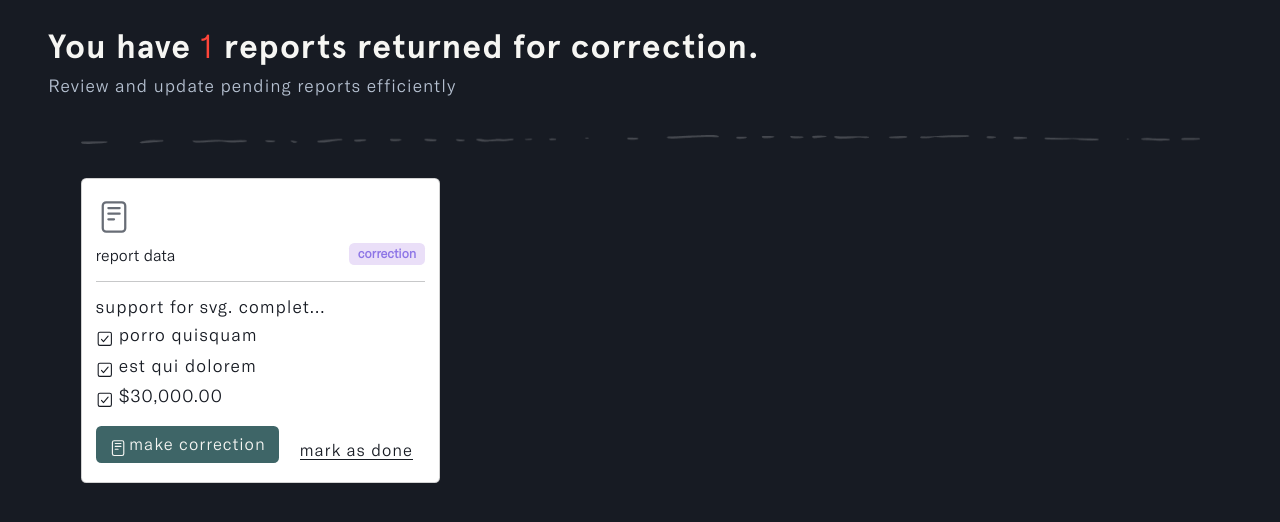
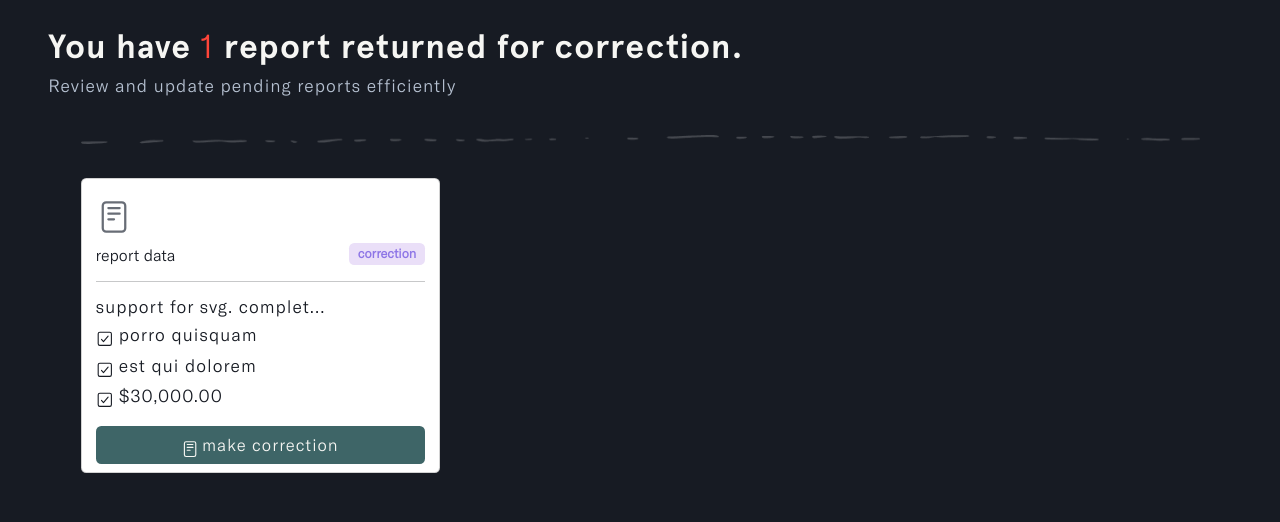
Before and after one commit to DavidDanso/finance-manager, a Django app: page /accountant/corrections in a window 1280 px wide. Shown: the part 52-574 px from the top of the page. Run offline with Django 5.2, Linux system fonts and the light colour scheme; a user stored in the database is signed in; data comes from the database, SQL or seed files in the repository; both versions use the stored data as it was after the commit; some libraries are stand-ins or nearby versions.

Commit message:
update correction report count display

```diff
--- a/accountant/templates/accountant/a_dashboard.html
+++ b/accountant/templates/accountant/a_dashboard.html
@@ -155,8 +155,8 @@
               <h2 class="align-self-center" id="h2-icon">
                 <ion-icon name="reader-outline"></ion-icon>
                 you got
-                <span class="text-danger">{{correction_count}}</span> reports
-                for correction
+                <span class="text-danger">{{correction_count}}</span>
+                report{{ correction_count|pluralize }} for correction
               </h2>
             </div>
             <!-- end correction-intro -->
--- a/accountant/templates/accountant/corrections.html
+++ b/accountant/templates/accountant/corrections.html
@@ -29,7 +29,8 @@
     <link rel="stylesheet" href="{% static '/css/bootstrap.min.css' %}" />
     <link rel="stylesheet" href="{% static '/css/corrections.css' %}" />
 
-    <!-- Flowbite CSS -->
+    <!--  -->
+    <!--  -->
 
     <script>
       document.documentElement.className = "js";
@@ -75,8 +76,8 @@
           <div class="container-fluid">
             <div class="hero-intro">
               <h1>
-                You have <span>{{correction_count}}</span> reports returned for
-                correction.
+                You have <span>{{correction_count}}</span>
+                report{{ correction_count|pluralize }} returned for correction.
               </h1>
               <p>Review and update pending reports efficiently</p>
             </div>
@@ -127,20 +128,14 @@
                       <ion-icon name="checkbox-outline"></ion-icon>
                       ${{ report.payment|floatformat:2|intcomma }}
                     </h3>
-
-                    <a href="#" id="corrections" class="btn">
-                      <ion-icon name="reader-outline"></ion-icon> make
-                      correction
-                    </a>
-                    <form
-                      action="{% url 'correction_done' report.id %}"
-                      method="post"
-                    >
-                      {% csrf_token %}
-                      <button type="submit" id="mark_done" class="btn">
-                        <span>mark as done</span>
-                      </button>
-                    </form>
+                    <!-- correction-btn -->
+                    <div class="d-grid gap-2">
+                      <a href="#" id="correction_btn" class="btn">
+                        <ion-icon name="reader-outline"></ion-icon> make
+                        correction
+                      </a>
+                    </div>
+                    <!-- end correction-btn -->
                   </div>
                   <!-- end card-body -->
                 </div>
--- a/accountant/urls.py
+++ b/accountant/urls.py
@@ -8,5 +8,5 @@ urlpatterns = [
     path('upload/', views.upload_file, name='upload_file'),
     path('edit-report/<str:pk>', views.edit_report, name='edit-report'),
     path('corrections', views.corrections_page, name='corrections'),
-    path('correction_done/<str:report_id>', views.correction_status, name='correction_done'),
+    path('change-correction-status/<str:report_id>', views.change_correction_status, name='change_correction_status'),
 ]
--- a/accountant/views.py
+++ b/accountant/views.py
@@ -80,11 +80,10 @@ def corrections_page(request):
 
 
 # Ensure the request is a POST request
-def correction_status(request, report_id):
+def change_correction_status(request, report_id):
     user = request.user.profile
 
-    # Fetch the report and update its status
-    if request.method == 'POST':
+    if request.method == "POST":
         report = get_object_or_404(Report, id=report_id, account_owner=user)
         report.status = 'pending'
         report.save()
--- a/static/css/corrections.css
+++ b/static/css/corrections.css
@@ -287,45 +287,43 @@ a:hover {
 }
 
 /* corrections btns */
-#corrections ion-icon {
+#correction_btn ion-icon {
   vertical-align: middle;
   font-size: 1.3rem;
-  margin-right: -2%;
+  margin-right: -1%;
 }
-#corrections {
+#correction_btn {
   color: var(--text-color);
   letter-spacing: 1px;
   font-family: var(--text-font);
   font-size: 1.2rem;
-  cursor: pointer;
-  line-height: 1.4;
   background-color: #3e6567;
   transition: all 0.5s ease-in-out;
   margin-top: 3%;
   margin-bottom: -2%;
 }
-#corrections:hover {
+#correction_btn:hover {
   color: var(--text-color);
   background: #3e6567c4;
   transition: all 0.5s ease-in-out;
 }
 
-#mark_done {
-  color: var(--main-color);
-  letter-spacing: 1px;
-  font-family: var(--text-font);
-  font-size: 1.2rem;
-  margin-top: -8%;
-  transition: all 0.5s ease-in-out;
-  float: right;
-}
-#mark_done span {
-  border-bottom: 1px solid var(--main-color);
-}
-#mark_done:hover {
-  color: #171b2384;
-  transition: all 0.5s ease-in-out;
-}
+/* #mark_done { */
+/* color: var(--main-color); */
+/* letter-spacing: 1px; */
+/* font-family: var(--text-font); */
+/* font-size: 1.2rem; */
+/* margin-top: -8%; */
+/* transition: all 0.5s ease-in-out; */
+/* float: right; */
+/* } */
+/* #mark_done span { */
+/* border-bottom: 1px solid var(--main-color); */
+/* } */
+/* #mark_done:hover { */
+/* color: #171b2384; */
+/* transition: all 0.5s ease-in-out; */
+/* } */
 
 /* no-data */
 #no-data {
```
Also changed, not shown: db.sqlite3.
